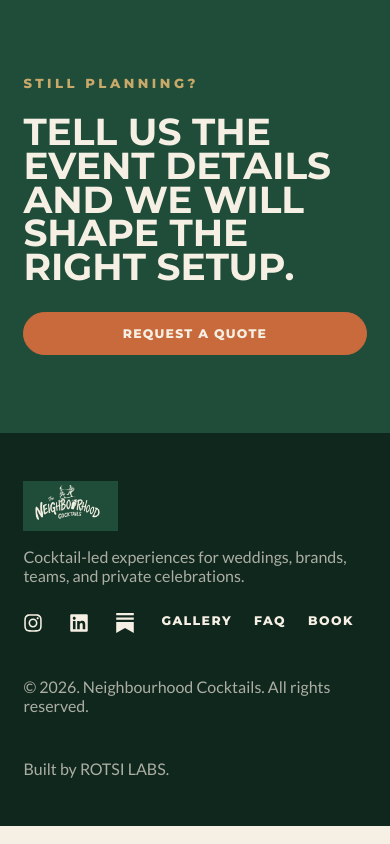
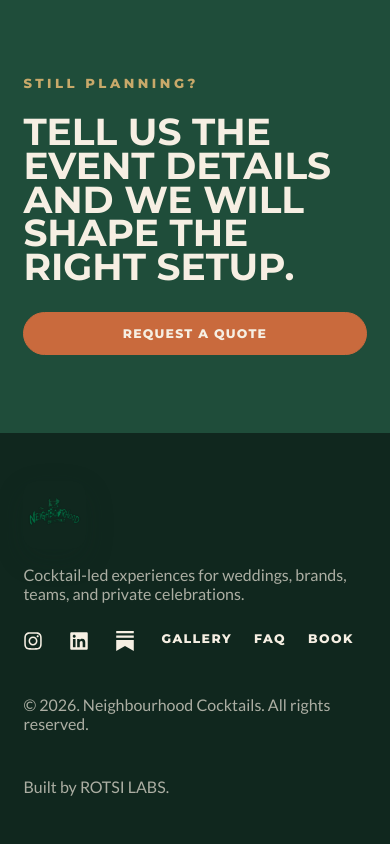
Before and after one commit to rotsiconsultancy/neighbourhoodCocktails, a Next.js app: page /faq in a window 390 px wide. Shown: the part 2493-3337 px from the top of the page. Built offline with nearby package versions, Linux system fonts and the light colour scheme.

Commit message:
Feat: Update brand logo in footer and header, adjust footer logo size

```diff
--- a/app/globals.css
+++ b/app/globals.css
@@ -97,6 +97,13 @@ textarea {
 }
 
 .site-header .brand-logo {
+  height: 92px;
+  max-width: 300px;
+  border-radius: 14px;
+  box-shadow: 0 10px 28px rgba(16, 39, 30, 0.22);
+}
+
+.site-footer .brand-logo {
   height: 92px;
   max-width: 300px;
   border-radius: 14px;
@@ -1150,6 +1157,11 @@ h1 {
     font-size: 5.9rem;
   }
 
+  .site-footer .brand-logo {
+    height: 82px;
+    max-width: 260px;
+  }
+
   .section h2 {
     font-size: 3.8rem;
   }
@@ -1246,6 +1258,11 @@ h1 {
     max-width: 210px;
   }
 
+  .site-footer .brand-logo {
+    height: 68px;
+    max-width: 210px;
+  }
+
   .hero {
     min-height: 86vh;
     padding-top: 112px;
--- a/components/SiteFooter.js
+++ b/components/SiteFooter.js
@@ -11,8 +11,9 @@ export function SiteFooter() {
         <Link href="/" aria-label="The Neighbourhood Cocktails home">
           <Image
             className="brand-logo"
-            src="/images/green-cream.jpg"
-            width={304}
+            // src="/images/green-cream.jpg"
+            src="/images/logo.svg"
+            width={350}
             height={128}
             alt="The Neighbourhood Cocktails"
             priority
--- a/components/SiteHeader.js
+++ b/components/SiteHeader.js
@@ -30,7 +30,7 @@ export function SiteHeader() {
         ))}
       </nav>
       <Link className="nav-cta" href="/booking">
-        Plan Your Event
+        Book Our Services
       </Link>
     </nav>
   );
```
